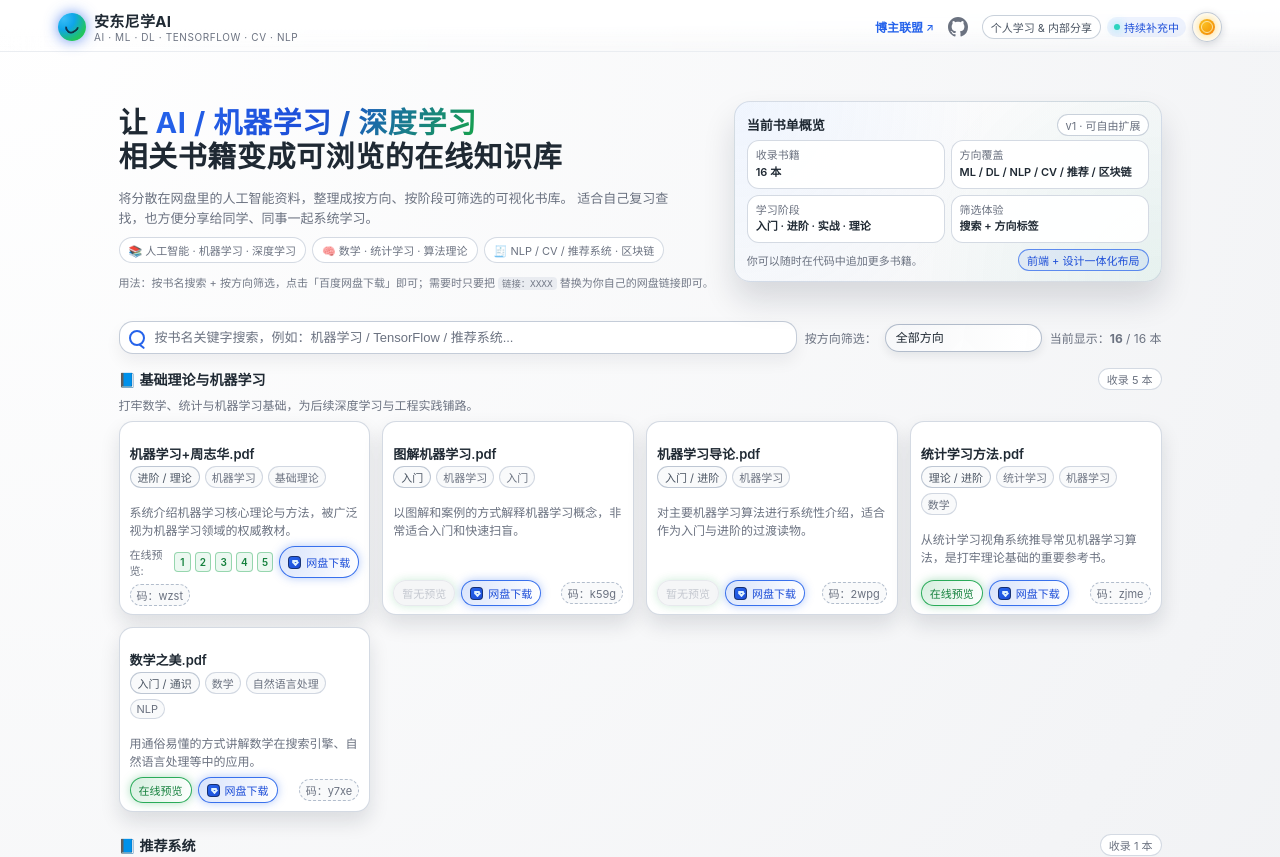
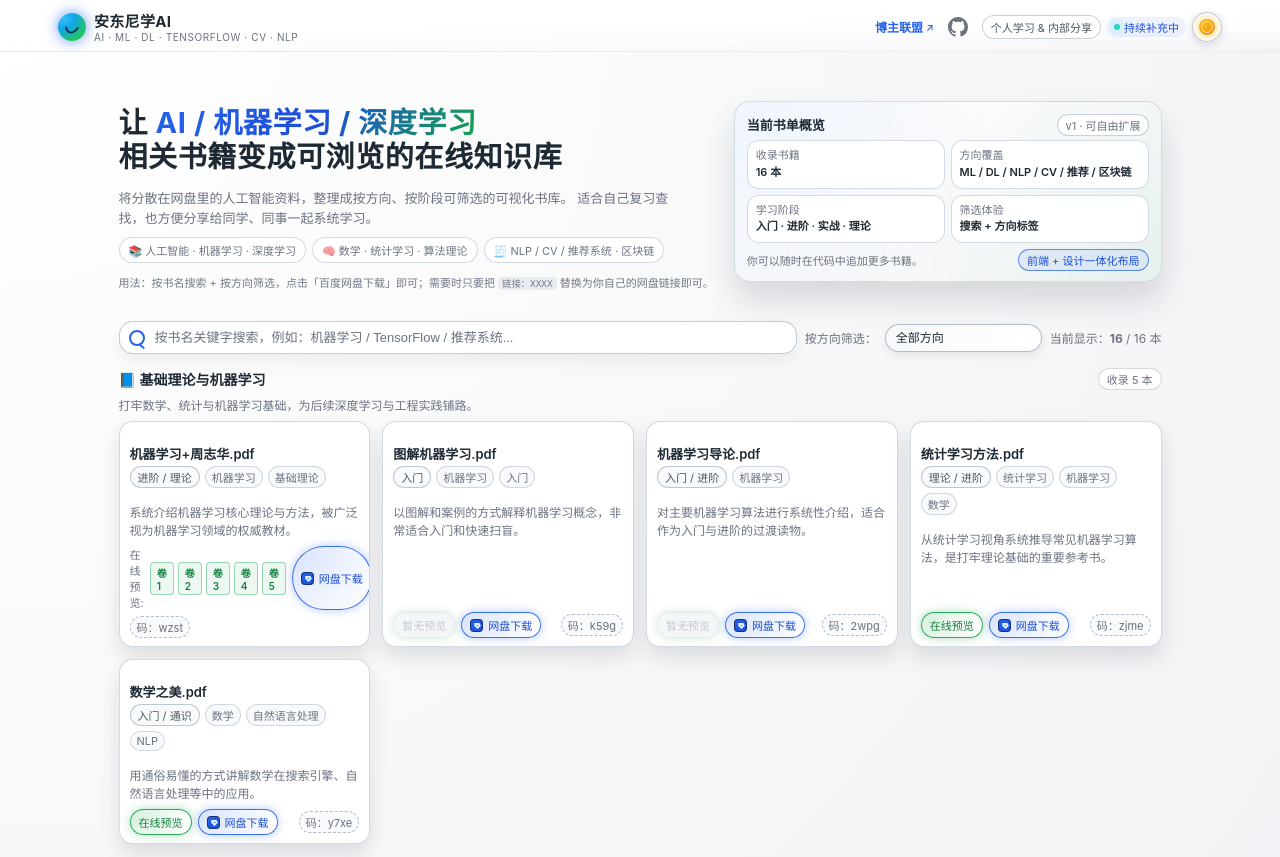
Before and after one commit to TUARAN/AI-Learning-Library, a React (Vite) app: page / in a window 1280 px wide. Shown: the top 857 px of the page. Built offline with nearby package versions, Linux system fonts and the light colour scheme.

Commit message:
UI: Improve split PDF preview buttons with 'Volume' label and better spacing

```diff
--- a/src/App.css
+++ b/src/App.css
@@ -1041,8 +1041,7 @@ body.theme-light .preview-btn.disabled {
   display: inline-flex;
   align-items: center;
   justify-content: center;
-  width: 20px;
-  height: 20px;
+  padding: 2px 6px;
   border-radius: 4px;
   border: 1px solid rgba(34, 197, 94, 0.6);
   background: rgba(34, 197, 94, 0.1);
--- a/src/App.jsx
+++ b/src/App.jsx
@@ -490,7 +490,7 @@ function App() {
                                     rel="noreferrer"
                                     title={`预览第 ${i + 1} 部分`}
                                   >
-                                    {i + 1}
+                                    卷{i + 1}
                                   </a>
                                 ))}
                               </div>
```
